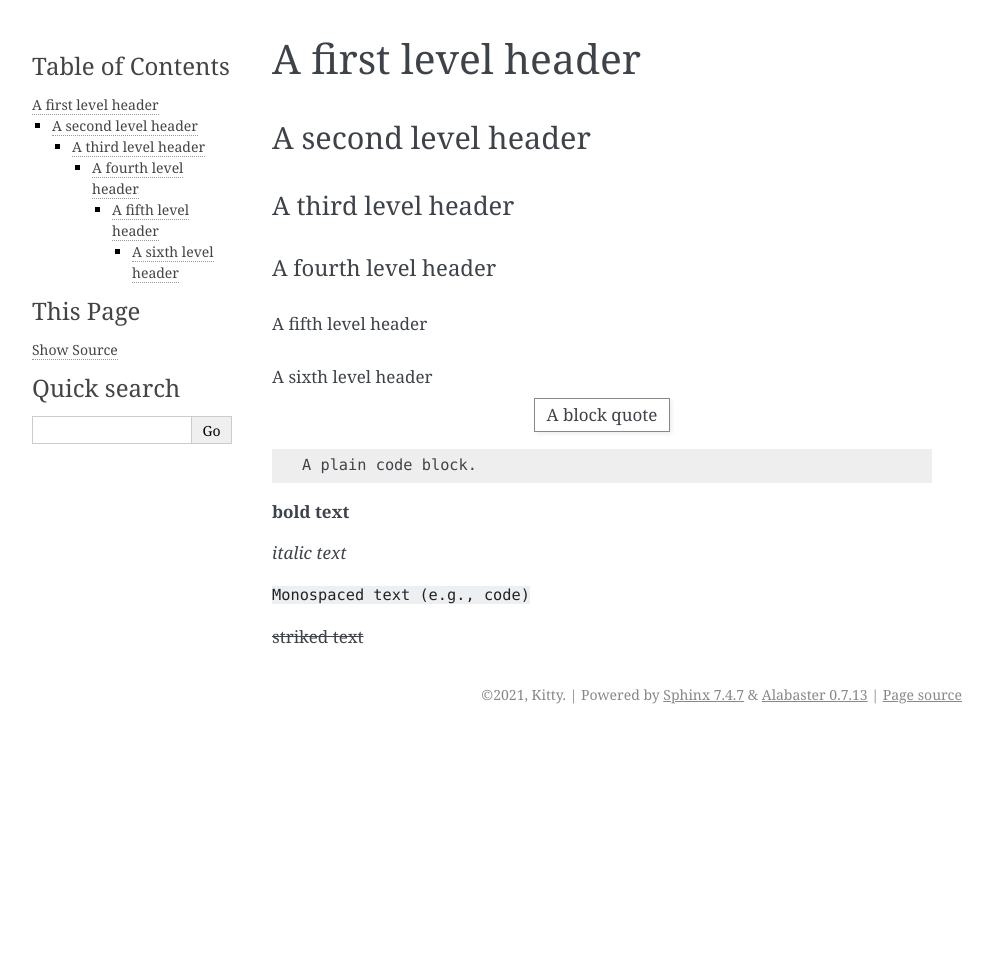
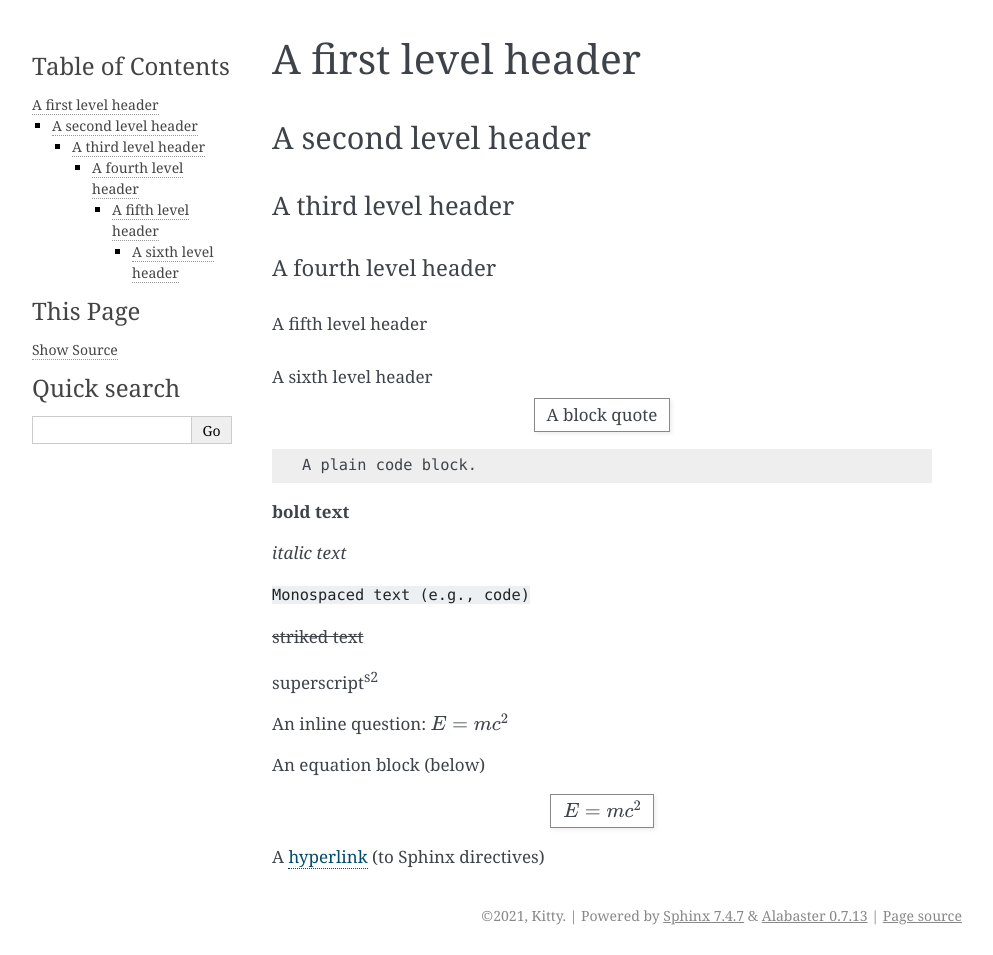
Before and after one commit to kittydepa/sphinx_practice, a Sphinx documentation site: the page built from projects/skeleton/bin/source/exercise2.rst, in a window 1280 px wide. Shown: the whole page, without its empty margins (148-1141 px from the left). Built offline with Sphinx 7.4.7, drawn with Linux system fonts in a browser that asks for light colours; before the commit the page ends 900 px from its top, so only the background shows below that.

Commit message:
Equation and hyperlink success

```diff
--- a/projects/skeleton/bin/source/exercise2.rst
+++ b/projects/skeleton/bin/source/exercise2.rst
@@ -41,3 +41,17 @@ A sixth level header
 ``Monospaced text (e.g., code)``
 
 |ss| striked text\ |se|\
+
+superscript\ :sup:`s2`
+
+An inline question: :math:`E = mc^2`
+
+An equation block (below)
+
++------------------------------+
+| :math:`E = mc^2`             |
++------------------------------+
+
+A `hyperlink`_ (to Sphinx directives)
+
+.. _hyperlink: https://www.sphinx-doc.org/en/master/usage/restructuredtext/directives.html
```
Also changed, not shown: 5 other files.
